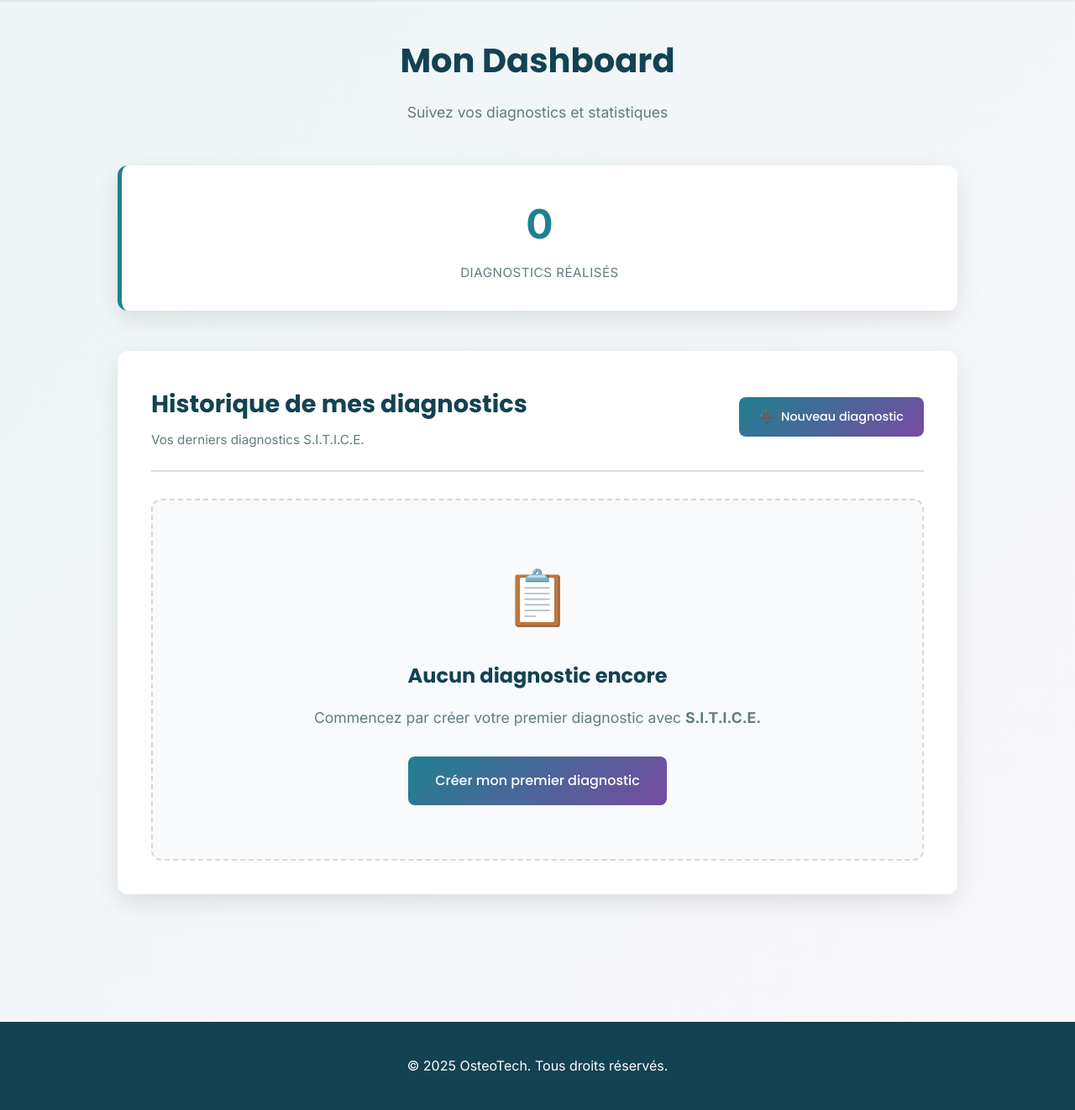
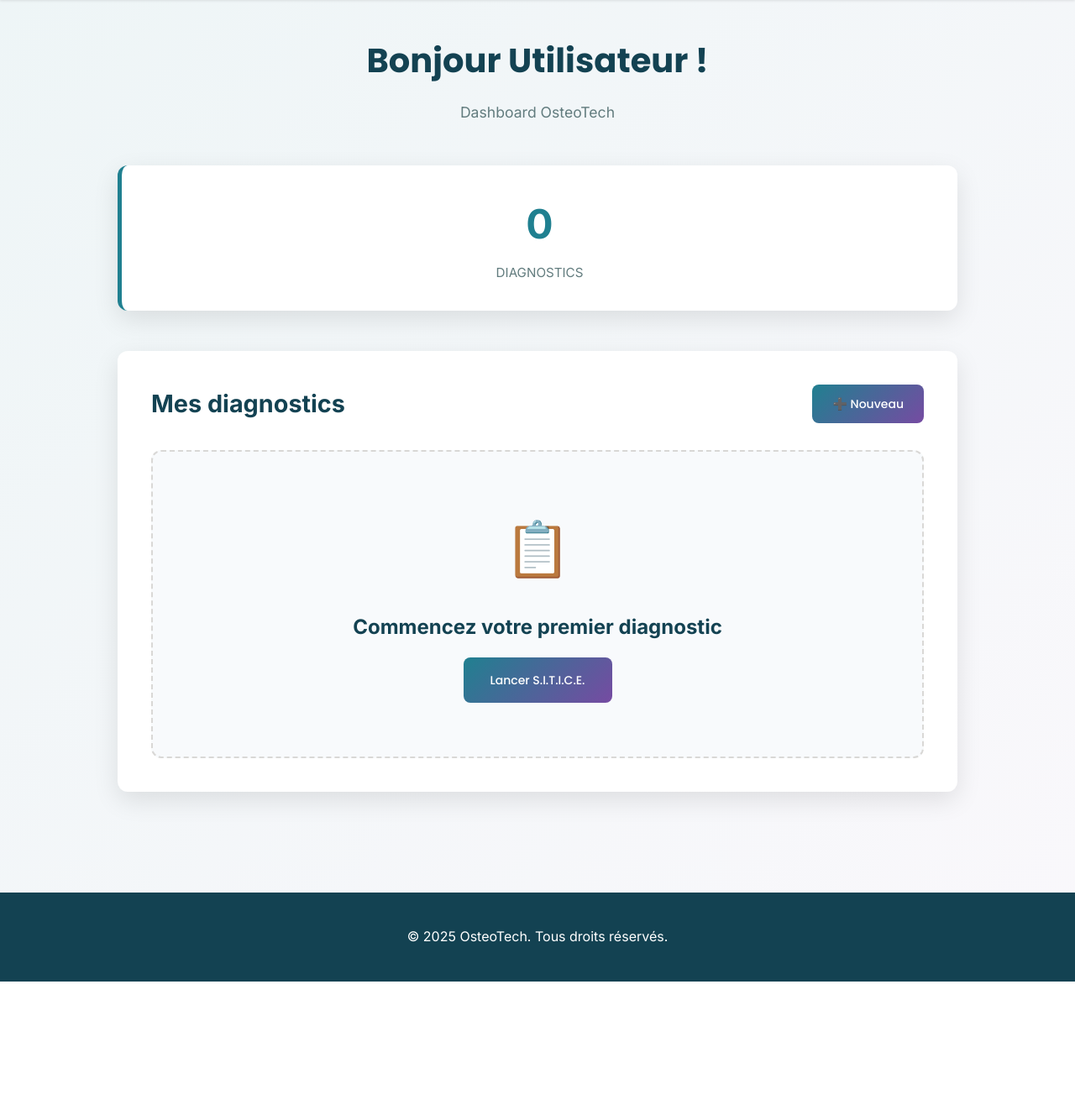
Before and after one commit to Osteo8420/Osteotech, a Flask app: template templates/dashboard.html in a window 1280 px wide. Shown: the part 79-1401 px from the top of the page at 84% size. After the commit the page ends 1248 px from the top, so only its background shows below. Run offline with Flask 3, Linux system fonts and the light colour scheme; the template is opened without the code that fills it, so the values that code supplies are empty.

Commit message:
remplacement route dashboard

```diff
--- a/app.py
+++ b/app.py
@@ -130,12 +130,25 @@ def logout():
 @app.route('/dashboard')
 @login_required
 def dashboard():
-    user = get_current_user()
-    diagnostics = Diagnostic.query.filter_by(userid=user.id).order_by(Diagnostic.createdat.desc()).all()
-    return render_template('dashboard.html',
-                         diagnostics=diagnostics,
-                         totaldiagnostics=len(diagnostics),
-                         email=session.get('email'))
+    """Dashboard simple - ANTI-CRASH"""
+    try:
+        user = get_current_user()
+        diagnostics = []  # Liste vide par défaut
+        totaldiagnostics = 0
+
+        # Si user existe, essayer de charger diagnostics
+        if user:
+            diagnostics = Diagnostic.query.filter_by(userid=user.id).all()
+            totaldiagnostics = len(diagnostics)
+
+        return render_template('dashboard.html',
+                             diagnostics=diagnostics,
+                             totaldiagnostics=totaldiagnostics,
+                             email=session.get('email'))
+    except Exception as e:
+        print(f"Dashboard error: {e}")
+        return render_template('dashboard.html', diagnostics=[], totaldiagnostics=0, email=session.get('email'))
+
 
 @app.route('/app', methods=['GET', 'POST'])
 @login_required
--- a/templates/dashboard.html
+++ b/templates/dashboard.html
@@ -2,77 +2,33 @@
 {% block title %}Dashboard - OsteoTech{% endblock %}
 {% block content %}
 <div style="max-width: 1000px; margin: 0 auto;">
-    <!-- Titre principal -->
     <div style="text-align: center; margin-bottom: 3rem;">
         <h1 style="font-family: 'Poppins', sans-serif; font-size: 2.5rem; color: var(--color-text); margin-bottom: 1rem;">
-            Mon Dashboard
+            Bonjour {{ email or session_email or 'Utilisateur' }} !
         </h1>
-        <p style="color: var(--color-text-secondary); font-size: 1.1rem;">Suivez vos diagnostics et statistiques</p>
+        <p style="color: var(--color-text-secondary); font-size: 1.1rem;">Dashboard OsteoTech</p>
     </div>
 
-    <!-- Stats Card (valeur par défaut si pas de données) -->
-    <div class="stats" style="display: grid; grid-template-columns: repeat(auto-fit, minmax(200px, 1fr)); gap: 1.5rem; margin-bottom: 3rem;">
-        <div class="stat-card" style="background: var(--color-surface); padding: 2rem; border-radius: 12px; box-shadow: var(--shadow-lg); text-align: center; border-left: 5px solid var(--color-primary); transition: all 0.3s ease;">
-            <div class="stat-number" style="font-size: 3rem; font-weight: 700; color: var(--color-primary); margin-bottom: 0.5rem;">
-                {% if totaldiagnostics is defined %}{{ totaldiagnostics }}{% else %}0{% endif %}
+    <div style="display: grid; grid-template-columns: repeat(auto-fit, minmax(200px, 1fr)); gap: 1.5rem; margin-bottom: 3rem;">
+        <div style="background: var(--color-surface); padding: 2rem; border-radius: 12px; box-shadow: var(--shadow-lg); text-align: center; border-left: 5px solid var(--color-primary);">
+            <div style="font-size: 3rem; font-weight: 700; color: var(--color-primary); margin-bottom: 0.5rem;">
+                {{ totaldiagnostics|default(0) }}
             </div>
-            <div style="font-size: 0.95rem; color: var(--color-text-secondary); text-transform: uppercase; letter-spacing: 0.5px;">Diagnostics réalisés</div>
+            <div style="font-size: 0.95rem; color: var(--color-text-secondary); text-transform: uppercase;">Diagnostics</div>
         </div>
     </div>
 
-    <!-- Historique Card -->
-    <div class="card" style="background: var(--color-surface); border-radius: 12px; padding: 2.5rem; box-shadow: var(--shadow-lg); margin-bottom: 2rem;">
-        <div style="display: flex; justify-content: space-between; align-items: center; margin-bottom: 2rem; padding-bottom: 1.5rem; border-bottom: 2px solid var(--color-border);">
-            <div>
-                <h2 style="margin: 0; font-size: 1.8rem; color: var(--color-text); font-family: 'Poppins', sans-serif;">Historique de mes diagnostics</h2>
-                <p style="color: var(--color-text-secondary); margin: 0.5rem 0 0 0; font-size: 0.95rem;">Vos derniers diagnostics S.I.T.I.C.E.</p>
-            </div>
-            <a href="/app" class="btn btn--primary" style="padding: 0.75rem 1.5rem; font-size: 0.9rem;">
-                <span style="margin-right: 0.5rem;">➕</span> Nouveau diagnostic
-            </a>
+    <div style="background: var(--color-surface); border-radius: 12px; padding: 2.5rem; box-shadow: var(--shadow-lg);">
+        <div style="display: flex; justify-content: space-between; align-items: center; margin-bottom: 2rem;">
+            <h2 style="margin: 0; font-size: 1.8rem; color: var(--color-text);">Mes diagnostics</h2>
+            <a href="/app" class="btn btn--primary" style="padding: 0.75rem 1.5rem;">➕ Nouveau</a>
         </div>
 
-        {% if diagnostics is defined and diagnostics %}
-            {% for diagnostic in diagnostics %}
-            <div class="diagnostic-item" style="
-                background: #f8fafc;
-                border-left: 4px solid var(--color-primary);
-                padding: 1.75rem;
-                margin-bottom: 1.25rem;
-                border-radius: 12px;
-                transition: all 0.3s ease;
-                box-shadow: var(--shadow-sm);
-            " onmouseover="this.style.boxShadow='var(--shadow-md)'; this.style.transform='translateY(-2px)'" onmouseout="this.style.boxShadow='var(--shadow-sm)'; this.style.transform='translateY(0)'">
-                <div class="diagnostic-name" style="font-size: 1.3rem; font-weight: 700; color: var(--color-text); margin-bottom: 0.75rem;">
-                    {{ diagnostic.diagnosisname }}
-                </div>
-                <div class="diagnostic-meta" style="display: flex; gap: 2rem; flex-wrap: wrap; font-size: 0.9rem; color: var(--color-text-secondary); margin-bottom: 1.25rem;">
-                    <span>{{ diagnostic.createdat.strftime('%d/%m/%Y %H:%M') }}</span>
-                    <span><strong>Siège:</strong> {{ diagnostic.siege }}</span>
-                    <span style="color: var(--color-primary); font-weight: 700;">
-                        <strong>Confiance:</strong> {{ diagnostic.diagnosisconfidence }}%
-                    </span>
-                </div>
-                <div style="display: flex; gap: 1rem;">
-                    <a href="{{ url_for('view_diagnostic', diagnostic_id=diagnostic.id) }}" class="btn btn--primary" style="padding: 0.5rem 1.25rem; font-size: 0.85rem; flex: 1; justify-content: center;">
-                        Voir détails
-                    </a>
-                    <a href="/app" class="btn btn--secondary" style="padding: 0.5rem 1.25rem; font-size: 0.85rem; flex: 1; justify-content: center;">
-                        Refaire
-                    </a>
-                </div>
-            </div>
-            {% endfor %}
-        {% else %}
-            <div style="text-align: center; padding: 4rem 2rem; background: #f8fafc; border-radius: 12px; border: 2px dashed var(--color-border);">
-                <div style="font-size: 4rem; color: var(--color-text-secondary); margin-bottom: 1.5rem;">📋</div>
-                <h3 style="font-size: 1.5rem; color: var(--color-text); margin-bottom: 1rem; font-family: 'Poppins', sans-serif;">Aucun diagnostic encore</h3>
-                <p style="color: var(--color-text-secondary); margin-bottom: 2rem; font-size: 1.1rem;">
-                    Commencez par créer votre premier diagnostic avec <strong>S.I.T.I.C.E.</strong>
-                </p>
-                <a href="/app" class="btn btn--primary" style="padding: 1rem 2rem; font-size: 1rem;">Créer mon premier diagnostic</a>
-            </div>
-        {% endif %}
+        <div style="text-align: center; padding: 4rem 2rem; background: #f8fafc; border-radius: 12px; border: 2px dashed var(--color-border);">
+            <div style="font-size: 4rem; color: var(--color-text-secondary); margin-bottom: 1.5rem;">📋</div>
+            <h3 style="font-size: 1.5rem; color: var(--color-text); margin-bottom: 1rem;">Commencez votre premier diagnostic</h3>
+            <a href="/app" class="btn btn--primary" style="padding: 1rem 2rem;">Lancer S.I.T.I.C.E.</a>
+        </div>
     </div>
 </div>
 {% endblock %}
```
